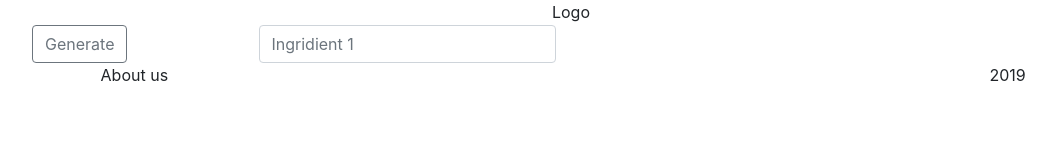
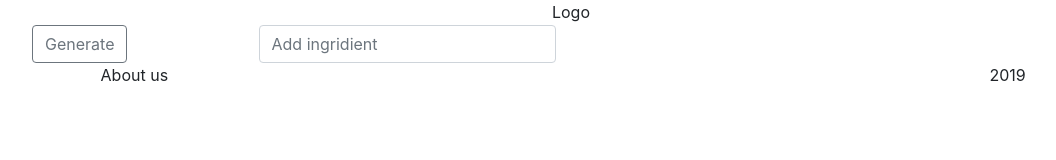
Before and after one commit to Jellyasjack/softdevproj, a React (Create React App) app: page / in a window 1280 px wide. Shown: the top 160 px of the page, without its empty margins (69-1125 px from the left). Built offline with nearby package versions, Linux system fonts and the light colour scheme.

Commit message:
web1
Ввод не чувствителен к капсу, если очитстить поле n, то очистятся  и поля n++

```diff
--- a/src/App.js
+++ b/src/App.js
@@ -16,8 +16,10 @@ class App extends React.Component {
   //Запоминаем рецепт
   handleUserInput = (e) => {
     const name = e.target.name;
-    const value = e.target.value;
+    const value = e.target.value.toLowerCase();
     this.setState({[name]: value});
+    if (this.state.inp1==='') {this.setState({inp3: '', inp2: ''})};
+    if (this.state.inp2==='') {this.setState({inp3: ''})};
   }
 
   //Выводим рецепт
@@ -56,7 +58,7 @@ class App extends React.Component {
     if (this.state.inp1 !== '') {
       return(
         <div class="col-xl-3 col-md-3 col-12">
-            <input name="inp2" type="text" class="form-control" placeholder="Ingridient 2"
+            <input name="inp2" type="text" class="form-control" placeholder="Add ingridient"
               value={this.state.inp2}
               onChange={this.handleUserInput}
             />
@@ -67,10 +69,10 @@ class App extends React.Component {
 
   //Выводим форму для ингридиента 3
   Field3() {
-    if (this.state.inp2 !== '') {
+    if (this.state.inp1 !== '' && this.state.inp2 !== '') {
       return(
         <div class="col-xl-3 col-md-3 col-12">
-          <input name="inp3" type="text" class="form-control" placeholder="Ingridient 3"
+          <input name="inp3" type="text" class="form-control" placeholder="Add ingridient"
             value={this.state.inp3}
             onChange={this.handleUserInput}
           />
@@ -105,7 +107,7 @@ class App extends React.Component {
 
           {/* Поле ввода 1 */}
           <div class="col-xl-3 col-md-3 col-12">
-            <input name="inp1" type="text" class="form-control" placeholder="Ingridient 1"
+            <input name="inp1" type="text" class="form-control" placeholder="Add ingridient"
               value={this.state.inp1}
               onChange={this.handleUserInput}
             />
```
